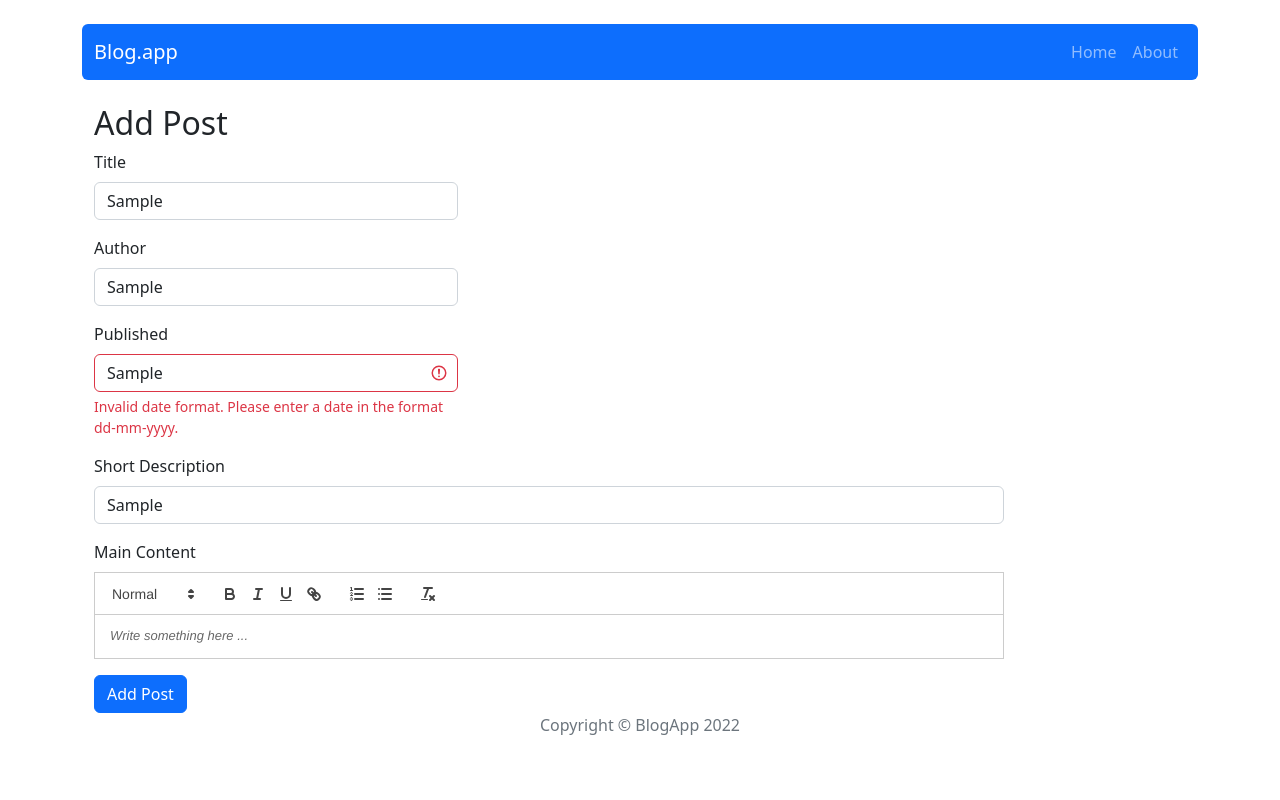
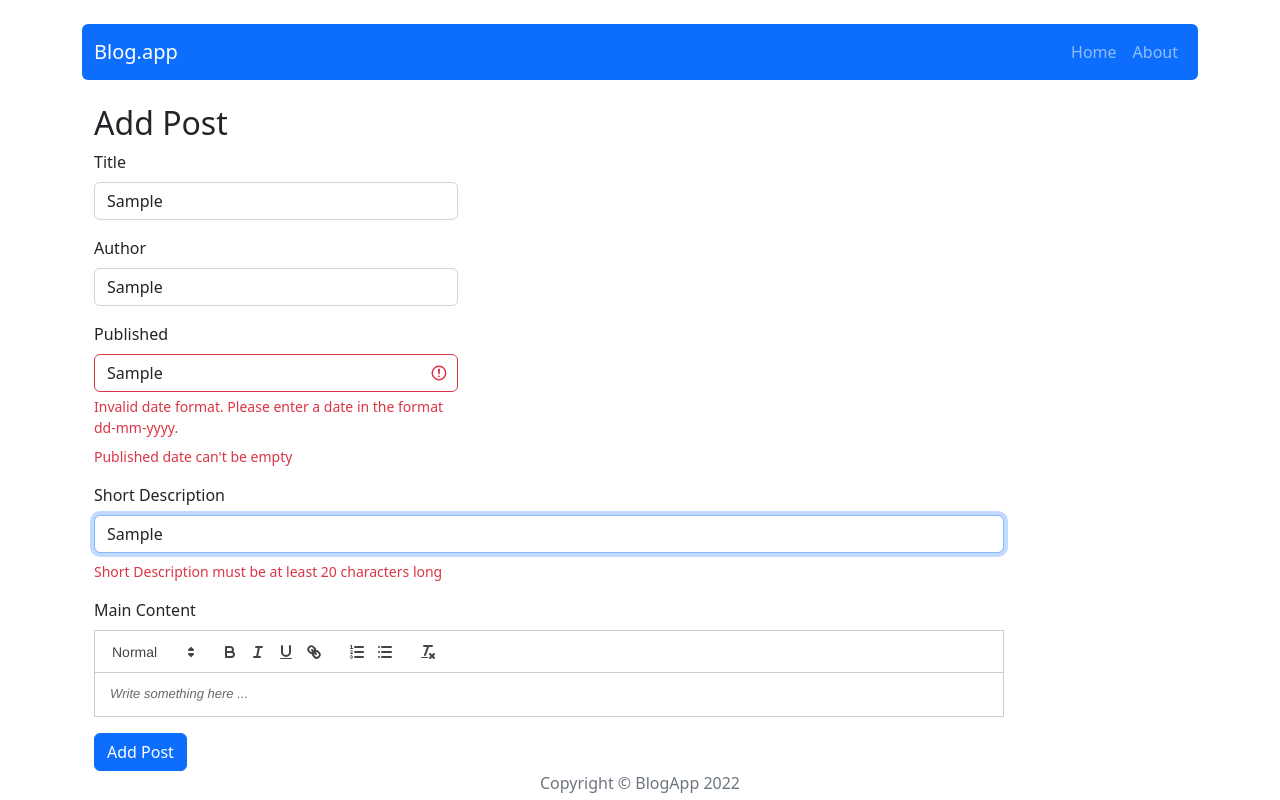
Before and after one commit to Wasil-pl/CRUD, a React (Create React App) app: page /post/add in a window 1280 px wide. Both pictures are taken after typing "Sample", "Sample", "Sample", "Sample" into the empty fields and a click on the button "Add Post". Built offline with nearby package versions, Linux system fonts and the light colour scheme.

Commit message:
add validate form

```diff
--- /dev/null
+++ b/src/components/features/Errors/Errors.js
@@ -0,0 +1,16 @@
+const Errors = ({ errors, minLength, title }) => {
+  return (
+    errors && (
+      <>
+        {errors.type === 'required' && (
+          <small className="d-block form-text text-danger mt-2">This field is required</small>
+        )}
+        {errors.type === 'minLength' && (
+          <small className="d-block form-text text-danger mt-2">{`${title} must be at least ${minLength} characters long`}</small>
+        )}
+      </>
+    )
+  );
+};
+
+export default Errors;
--- a/src/components/features/PostForm/PostForm.js
+++ b/src/components/features/PostForm/PostForm.js
@@ -1,7 +1,9 @@
 import { useState } from 'react';
 import { Button, Col, Form } from 'react-bootstrap';
 import { isValidDate } from '../../../utils/isValidDate';
+import Errors from '../Errors/Errors';
 import ReactQuill from 'react-quill';
+import { useForm } from 'react-hook-form';
 import 'react-quill/dist/quill.snow.css';
 
 const PostForm = ({ pageTitle, action, actionText, ...props }) => {
@@ -11,44 +13,52 @@ const PostForm = ({ pageTitle, action, actionText, ...props }) => {
   const [publishedDateError, setPublishedDateError] = useState(null);
   const [shortDescription, setShortDescription] = useState(props.shortDescription || '');
   const [content, setContent] = useState(props.content || '');
+  const [contentError, setContentError] = useState(false);
+  const {
+    register,
+    handleSubmit: validate,
+    formState: { errors },
+  } = useForm();
 
-  const handleSubmit = (e) => {
-    e.preventDefault();
-    if (!isValidDate(publishedDate)) {
-      alert('Invalid date format. Please enter a date in the format dd-mm-yyyy.');
-      return;
+  const invalidDateFormatError = 'Invalid date format. Please enter a date in the format dd-mm-yyyy.';
+
+  const handleSubmit = () => {
+    setContentError(!content);
+    setPublishedDateError(!publishedDate);
+    if (content && publishedDate) {
+      action({ title, author, publishedDate, shortDescription, content });
     }
-    action({
-      title,
-      author,
-      publishedDate,
-      shortDescription,
-      content,
-    });
   };
 
   const handlePublishedDateChange = (e) => {
     setPublishedDate(e.target.value);
-    setPublishedDateError(
-      isValidDate(e.target.value) ? null : 'Invalid date format. Please enter a date in the format dd-mm-yyyy.'
-    );
+    setPublishedDateError(isValidDate(e.target.value) ? null : invalidDateFormatError);
   };
 
   return (
-    <Form onSubmit={handleSubmit}>
+    <Form onSubmit={validate(handleSubmit)}>
       <Form.Group controlId="title" as={Col} md="4" className="mb-3">
         <Form.Label>Title</Form.Label>
-        <Form.Control type="text" placeholder="Enter title" value={title} onChange={(e) => setTitle(e.target.value)} />
+        <Form.Control
+          {...register('title', { required: true, minLength: 3 })}
+          type="text"
+          placeholder="Enter title"
+          value={title}
+          onChange={(e) => setTitle(e.target.value)}
+        />
+        <Errors errors={errors.title} minLength={3} title={'Title'} />
       </Form.Group>
 
       <Form.Group controlId="author" as={Col} md="4" className="mb-3">
         <Form.Label>Author</Form.Label>
         <Form.Control
+          {...register('author', { required: true, minLength: 3 })}
           type="text"
           placeholder="Enter author"
           value={author}
           onChange={(e) => setAuthor(e.target.value)}
         />
+        <Errors errors={errors.author} minLength={3} title={'Author'} />
       </Form.Group>
 
       <Form.Group controlId="published" as={Col} md="4" className="mb-3">
@@ -61,16 +71,21 @@ const PostForm = ({ pageTitle, action, actionText, ...props }) => {
           isInvalid={publishedDateError !== null}
         />
         <Form.Control.Feedback type="invalid">{publishedDateError}</Form.Control.Feedback>
+        {publishedDateError && (
+          <small className="d-block form-text text-danger mt-2">Published date can't be empty</small>
+        )}
       </Form.Group>
 
       <Form.Group controlId="shortDescription" as={Col} md="10" className="mb-3">
         <Form.Label>Short Description</Form.Label>
         <Form.Control
+          {...register('shortDescription', { required: true, minLength: 20 })}
           type="text"
           placeholder="Leave a short desciption here..."
           value={shortDescription}
           onChange={(e) => setShortDescription(e.target.value)}
         />
+        <Errors errors={errors.shortDescription} minLength={20} title={'Short Description'} />
       </Form.Group>
 
       <Form.Group controlId="mainContent" as={Col} md="10" className="mb-3">
@@ -81,6 +96,7 @@ const PostForm = ({ pageTitle, action, actionText, ...props }) => {
           value={content}
           onChange={(value) => setContent(value)}
         />
+        {contentError && <small className="d-block form-text text-danger mt-2">Main Content can't be empty</small>}
       </Form.Group>
 
       <Button variant="primary" type="submit">
```
Also changed, not shown: 1 other file (tests, documents, lock files or other folders).
